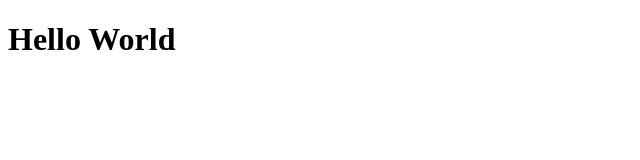
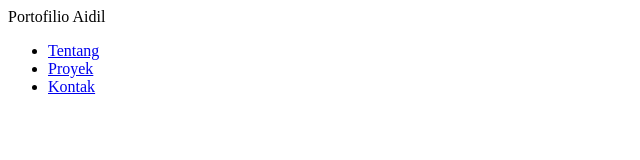
Before and after one commit to Aidil1705/TA_judul2, a plain HTML site: page index.html in a window 1280 px wide. Shown: the whole page, without its empty margins (0-640 px from the left). Drawn offline with Linux system fonts and the light colour scheme.

Commit message:
komit index

```diff
--- a/index.html
+++ b/index.html
@@ -6,6 +6,17 @@
     <title>Portofolio</title>
 </head>
 <body>
-    <h1>Hello World</h1>
+    <header>
+        <nav class="navbar">
+        <div class="logo">
+          Portofilio Aidil
+        </div>
+        <ul>
+          <li><a href="#tentang">Tentang</a></li>
+          <li><a href="#proyek">Proyek</a></li>
+          <li> <a href="#kontak">Kontak</a></li>
+        </ul>
+      </nav>
+    </header>
 </body>
 </html>
```
